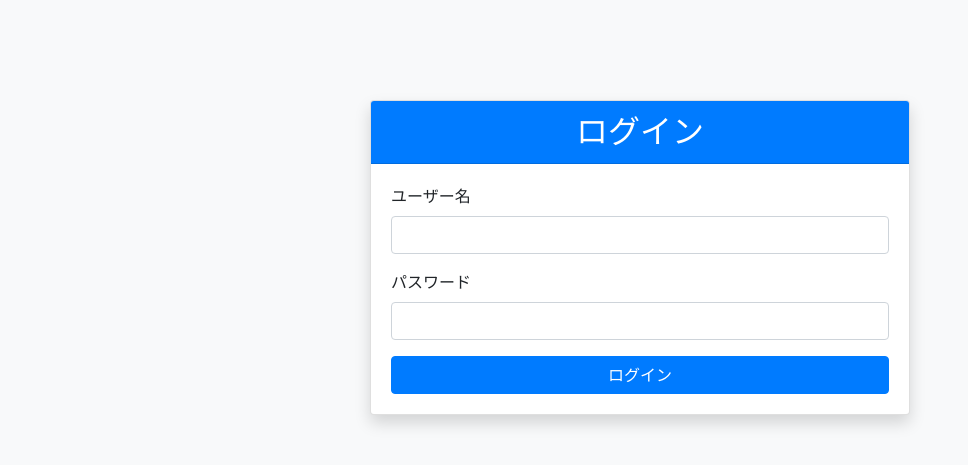
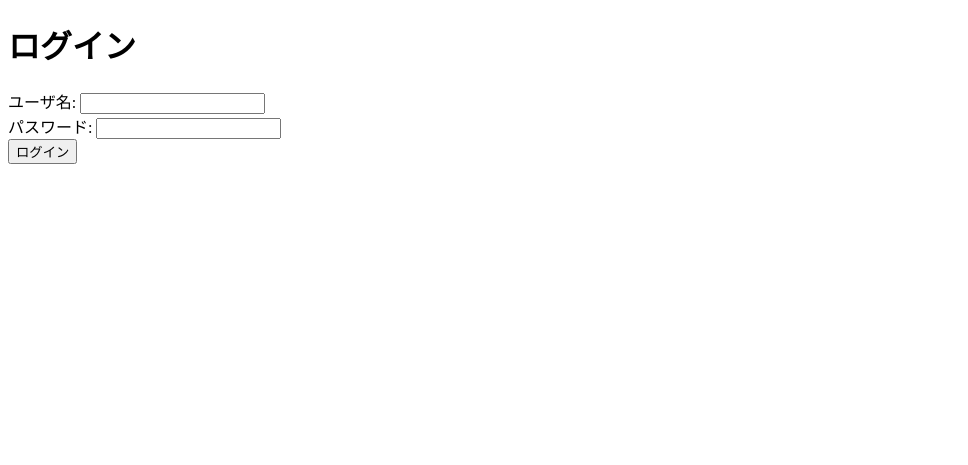
Before and after one commit to honjobunseki/jizen, a Flask app: page /login in a window 1280 px wide. Shown: the top 465 px of the page, without its empty margins (0-968 px from the left). Run offline with Flask 3, Linux system fonts and the light colour scheme; some libraries are stand-ins or nearby versions.

Commit message:
Update login.html

```diff
--- a/templates/login.html
+++ b/templates/login.html
@@ -3,48 +3,29 @@
 <head>
     <meta charset="UTF-8">
     <title>ログイン</title>
-    <link rel="stylesheet" href="https://stackpath.bootstrapcdn.com/bootstrap/4.5.2/css/bootstrap.min.css">
-    <style>
-        body {
-            background-color: #f8f9fa;
-        }
-        .login-container {
-            margin-top: 100px;
-        }
-    </style>
 </head>
 <body>
-    <div class="container login-container">
-        <div class="row justify-content-center">
-            <div class="col-md-6">
-                <div class="card shadow">
-                    <div class="card-header bg-primary text-white">
-                        <h2 class="text-center mb-0">ログイン</h2>
-                    </div>
-                    <div class="card-body">
+    <h1>ログイン</h1>
     {% with messages = get_flashed_messages(with_categories=true) %}
       {% if messages %}
+        <ul>
           {% for category, message in messages %}
-                                    <div class="alert alert-{{ category }}">{{ message }}</div>
+            <li style="color: {% if category == 'success' %}green{% else %}red{% endif %};">{{ message }}</li>
           {% endfor %}
+        </ul>
       {% endif %}
     {% endwith %}
-
-                        <form method="POST" action="{{ url_for('login') }}">
-                            <div class="form-group">
-                                <label for="username">ユーザー名</label>
-                                <input type="text" class="form-control" id="username" name="username" required>
-                            </div>
-                            <div class="form-group">
-                                <label for="password">パスワード</label>
-                                <input type="password" class="form-control" id="password" name="password" required>
-                            </div>
-                            <button type="submit" class="btn btn-primary btn-block">ログイン</button>
+    {% if error %}
+      <p style="color:red;">{{ error }}</p>
+    {% endif %}
+    <form method="POST">
+        <label for="username">ユーザ名:</label>
+        <input type="text" name="username" id="username" required>
+        <br>
+        <label for="password">パスワード:</label>
+        <input type="password" name="password" id="password" required>
+        <br>
+        <button type="submit">ログイン</button>
     </form>
-                    </div>
-                </div>
-            </div>
-        </div>
-    </div>
 </body>
 </html>
```
Lines whose indentation alone changed are shown as unchanged.
